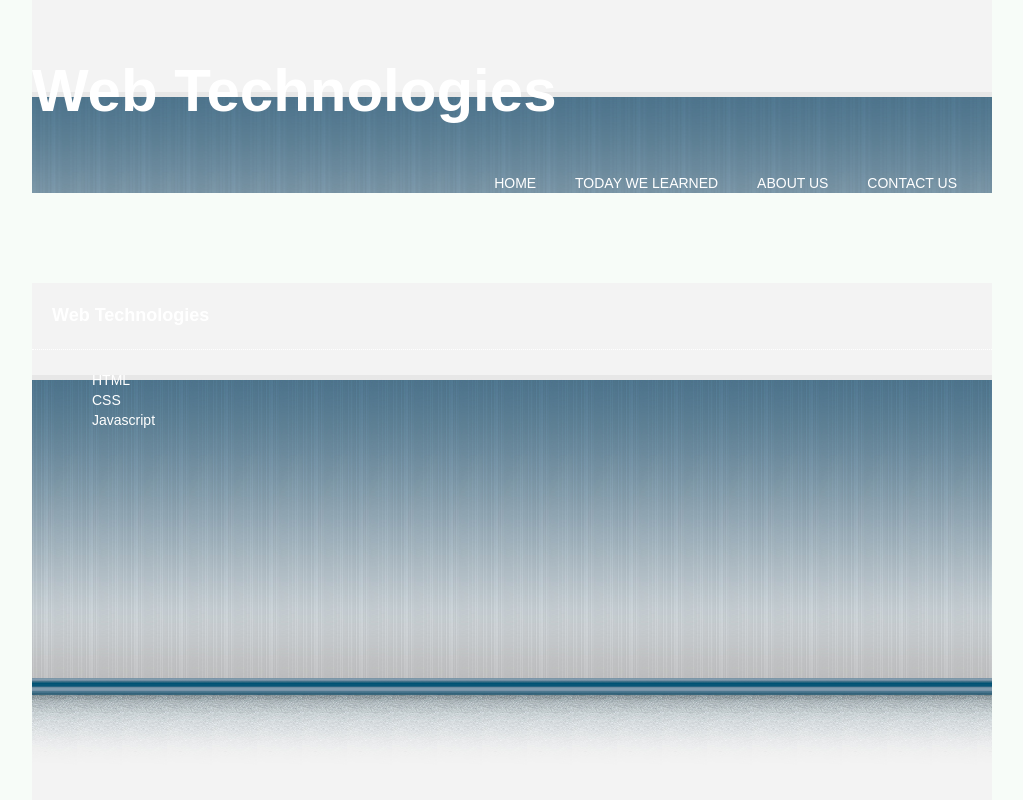
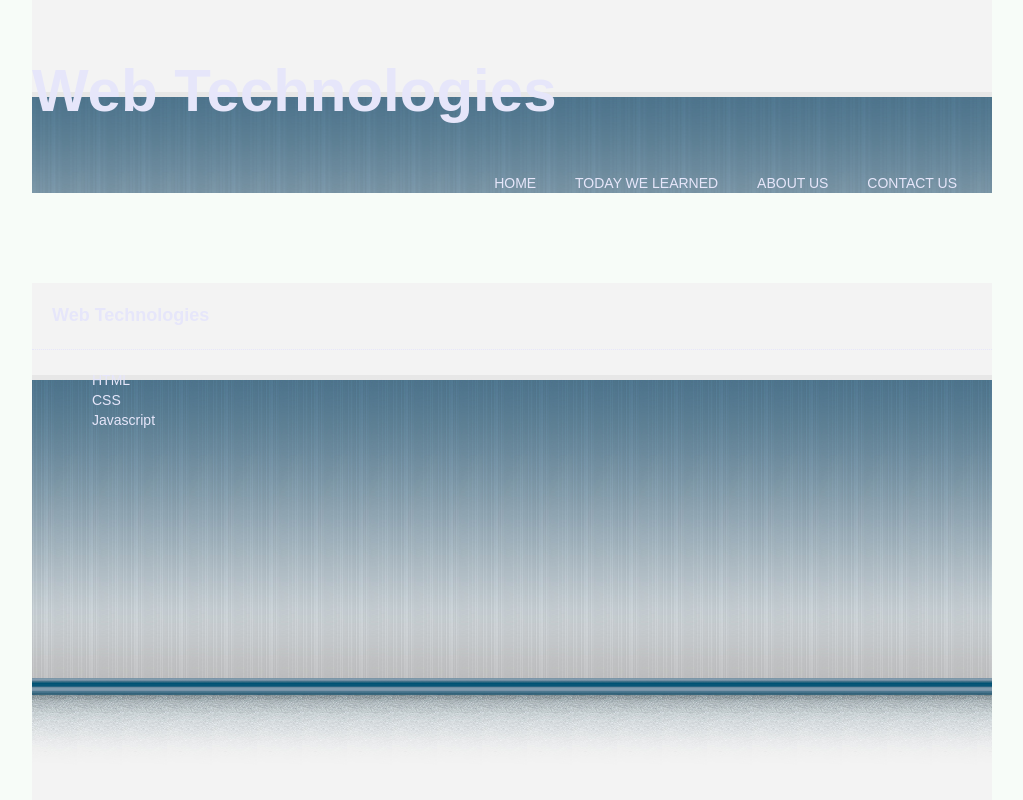
Before and after one commit to shammipuri/demo-project, a plain HTML site: page index.html in a window 1280 px wide. Shown: the top 800 px of the page, without its empty margins (128-1151 px from the left). Drawn offline with nearby package versions, Linux system fonts and the light colour scheme.

Commit message:
changed theme color in css file

```diff
--- a/stylesheet.css
+++ b/stylesheet.css
@@ -25,7 +25,7 @@ body
 	width: 100%;
 	margin: 0px;
 	padding-top: -10px;
-	color:white;
+	color: 	#E6E6FA;
 	 background-image: url("images/bg_top_repeat.jpg");
     background-position: center top;
     background-repeat: repeat-x;
@@ -54,7 +54,7 @@ body
 	list-style:none;
 	margin-right:20px;
 	padding-right:15px;
-	color:white;
+	color: 	#E6E6FA;
 
 }
 .menu li:after
@@ -153,14 +153,14 @@ pre,p
 {
 	height:700px;
     background-image: url("images/bg_top_repeat.jpg");
-	color: white;
+	color: #E6E6FA;
 
 }
  #menu-title{
 	font-size: 18px;
 	font-weight: bold;
-	border-bottom:1px dotted white;
-	color:white;
+	border-bottom:1px dotted  	#E6E6FA;
+	color:#E6E6FA;
 	padding:20px;
 
 }
```
